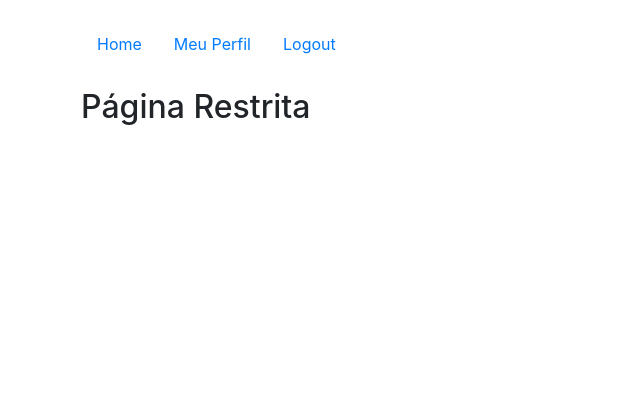
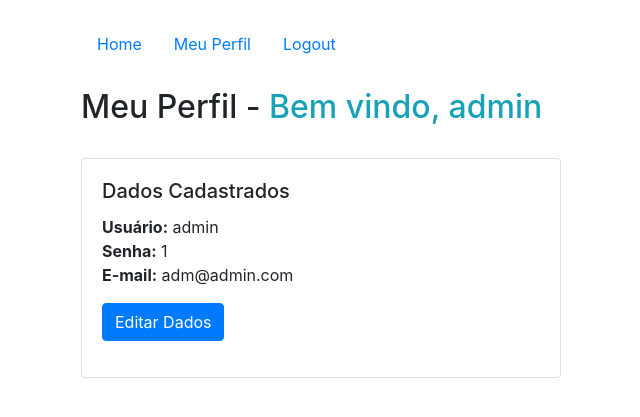
Before and after one commit to JaySobreiro/PHPBasicoADS, a PHP site: page /perfil.php in a window 1280 px wide. Shown: the top 417 px of the page, without its empty margins (4-644 px from the left). Run offline with PHP 8.4, Linux system fonts and the light colour scheme; a user stored in the database is signed in.

Commit message:
Edicao de dados do usuario cadastrado

```diff
--- a/aulas/aula11/perfil.php
+++ b/aulas/aula11/perfil.php
@@ -12,7 +12,73 @@
 
 	<?php include 'menu.php'; ?>
 
-	<h2>Página Restrita</h2>
+	<h2>Meu Perfil - <span class="text-info">Bem vindo, <?php echo $_SESSION['usuario']; ?></span></h2>
+
+	<br>
+	<?php
+
+	include 'conn.php';
+
+	$usuario = $_SESSION['usuario'];
+	$senha	 = $_SESSION['senha'];
+	$email   = $_SESSION['email'];
+
+
+	?>
+
+
+	<div class="card" style="width: 30rem;">
+
+		<div class="card-body">
+	    	<h5 class="card-title">Dados Cadastrados</h5>
+	    		<p class="card-text">
+	    			<b>Usuário:</b> <?php echo $usuario ?> <br>
+	    			<b>Senha:</b> <?php echo $senha ?> <br>
+	    			<b>E-mail:</b> <?php echo $email ?> <br>
+	    		</p>
+	    	<p>
+  				<a class="btn btn-primary" data-toggle="collapse" href="#collapseExample" role="button" aria-expanded="false" aria-controls="collapseExample">Editar Dados
+  				</a>
+			</p>
+	  	</div>
+
+
+		<div class="collapse" id="collapseExample">
+	  		<div class="card card-body">
+
+	    		<form name="editar_user" action="user_edt.php" method="post">
+
+	    			<p>
+	    				<label>Usuário:</label><br>
+	    				<input type="text" name="usuario" value="<?php echo $usuario; ?>">
+	    			</p>
+
+	    			<p>
+	    				<label>Senha:</label><br>
+	    				<input type="password" name="senha" value="<?php echo $senha; ?>">
+	    			</p>
+
+	    			<p>
+	    				<label>E-mail:</label><br>
+	    				<input type="email" name="email" value="<?php echo $email; ?>">
+	    			</p>
+
+	    			<p>
+	    				<button name="edt_user" type="submit" class="btn btn-warning">Editar</button>
+	    			</p>
+
+	    		</form>
+
+	  		</div>
+		</div>
+	</div>
+
+
+	<!-- Optional JavaScript -->
+    <!-- jQuery first, then Popper.js, then Bootstrap JS -->
+    <script src="https://code.jquery.com/jquery-3.3.1.slim.min.js" integrity="sha384-q8i/X+965DzO0rT7abK41JStQIAqVgRVzpbzo5smXKp4YfRvH+8abtTE1Pi6jizo" crossorigin="anonymous"></script>
+    <script src="https://cdnjs.cloudflare.com/ajax/libs/popper.js/1.14.3/umd/popper.min.js" integrity="sha384-ZMP7rVo3mIykV+2+9J3UJ46jBk0WLaUAdn689aCwoqbBJiSnjAK/l8WvCWPIPm49" crossorigin="anonymous"></script>
+    <script src="https://stackpath.bootstrapcdn.com/bootstrap/4.1.3/js/bootstrap.min.js" integrity="sha384-ChfqqxuZUCnJSK3+MXmPNIyE6ZbWh2IMqE241rYiqJxyMiZ6OW/JmZQ5stwEULTy" crossorigin="anonymous"></script>
 
 </body>
 </html>
--- a/aulas/aula11/validar.php
+++ b/aulas/aula11/validar.php
@@ -12,7 +12,7 @@ else
 
 	include 'conn.php';
 
-	$sql = "SELECT usuario, senha FROM tb_usuarios
+	$sql = "SELECT usuario, senha, email FROM tb_usuarios
 	WHERE (usuario LIKE '$usuario' OR email LIKE '$usuario')
 	AND senha LIKE '$senha'";
 
@@ -25,6 +25,7 @@ else
 		session_start();
 		$_SESSION['usuario'] = $login['usuario'];
 		$_SESSION['senha']   = $login['senha'];
+		$_SESSION['email']   = $login['email'];
 
 		header('location:perfil.php');
 	}
```
Also changed, not shown: aulas/aula11/user_edt.php (added).
